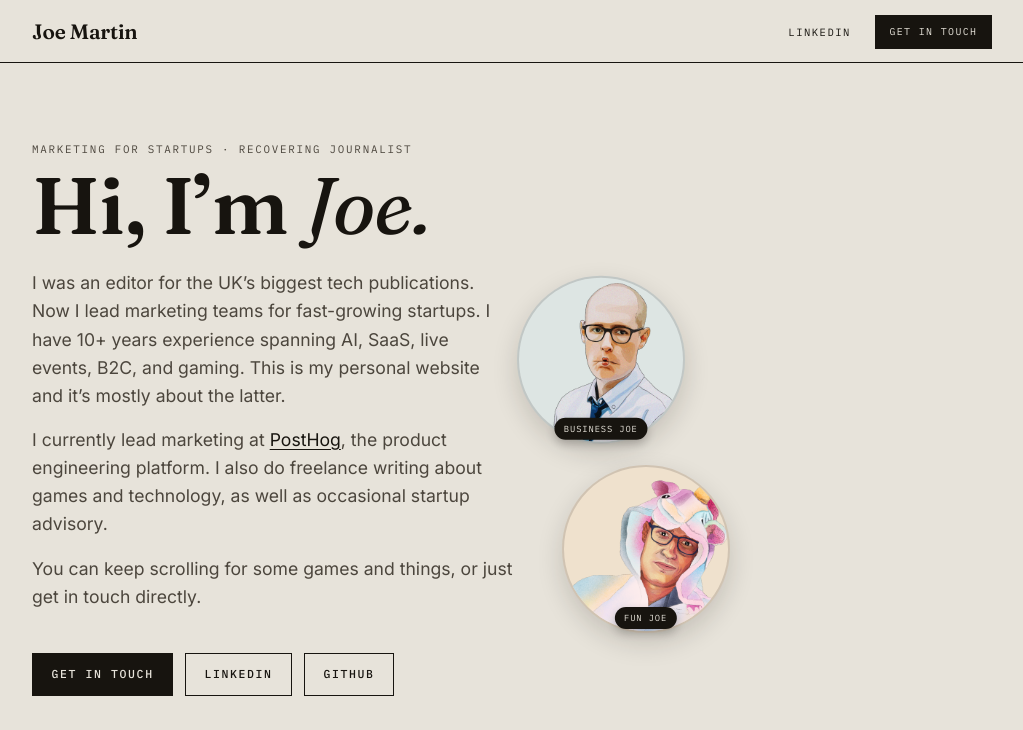
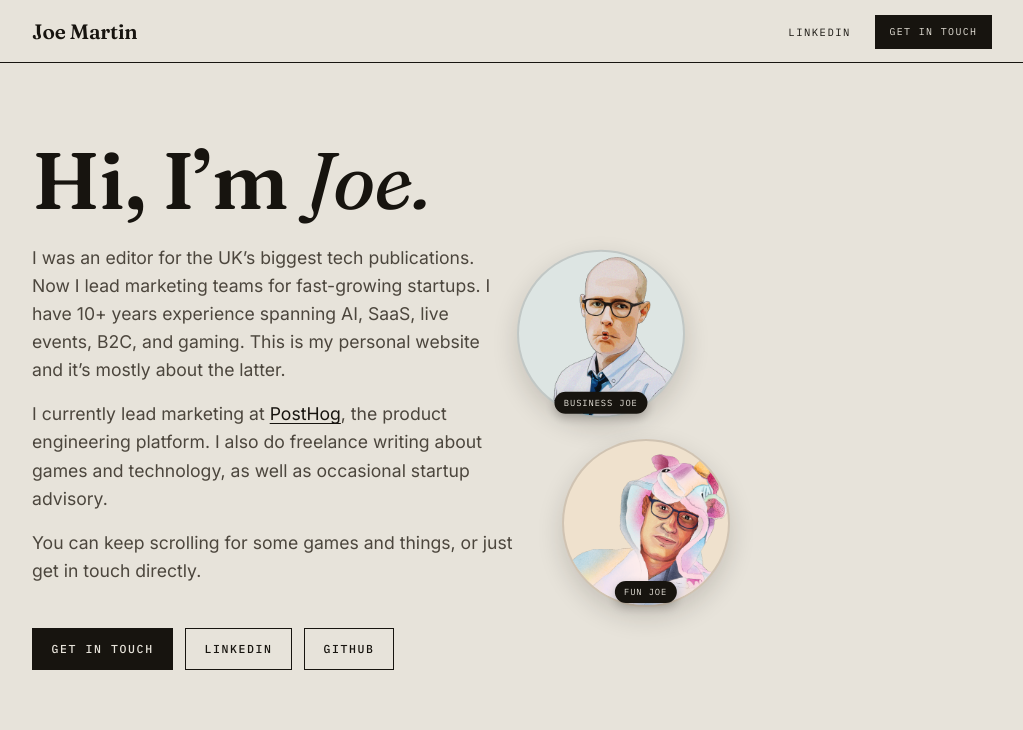
Before and after one commit to joethreepwood/joemartin-work, a plain HTML site: page index.html in a window 1280 px wide. Shown: the top 730 px of the page, without its empty margins (128-1151 px from the left). Drawn offline with nearby package versions, Linux system fonts and the light colour scheme; a web font is replaced by a local one.

Commit message:
Remove hero eyebrow (Marketing for startups · recovering journalist)

```diff
--- a/index.html
+++ b/index.html
@@ -51,7 +51,6 @@
 
   <!-- ===================== HERO ===================== -->
   <header class="hero">
-    <span class="hero__kick">Marketing for startups · recovering journalist</span>
     <h1 class="hero__title">Hi, I&rsquo;m <em>Joe.</em></h1>
     <div class="hero__body">
       <figure class="face face--business">
--- a/style.css
+++ b/style.css
@@ -45,7 +45,6 @@ main,.topbar,.hero{padding-left:clamp(1rem,4vw,2.5rem);padding-right:clamp(1rem,
 .tbtn:hover{opacity:.85;}
 
 .hero{padding-top:clamp(2.5rem,6vw,4.5rem);padding-bottom:1.5rem;}
-.hero__kick{font-family:var(--mono);font-size:.68rem;letter-spacing:.16em;text-transform:uppercase;color:var(--soft);}
 .hero__title{font-family:var(--serif);font-size:clamp(2.8rem,8vw,5rem);margin:.3rem 0 1.4rem;line-height:1.02;letter-spacing:-.01em;}
 .hero__title em{font-style:italic;}
 .hero__body{max-width:44rem;}
```
